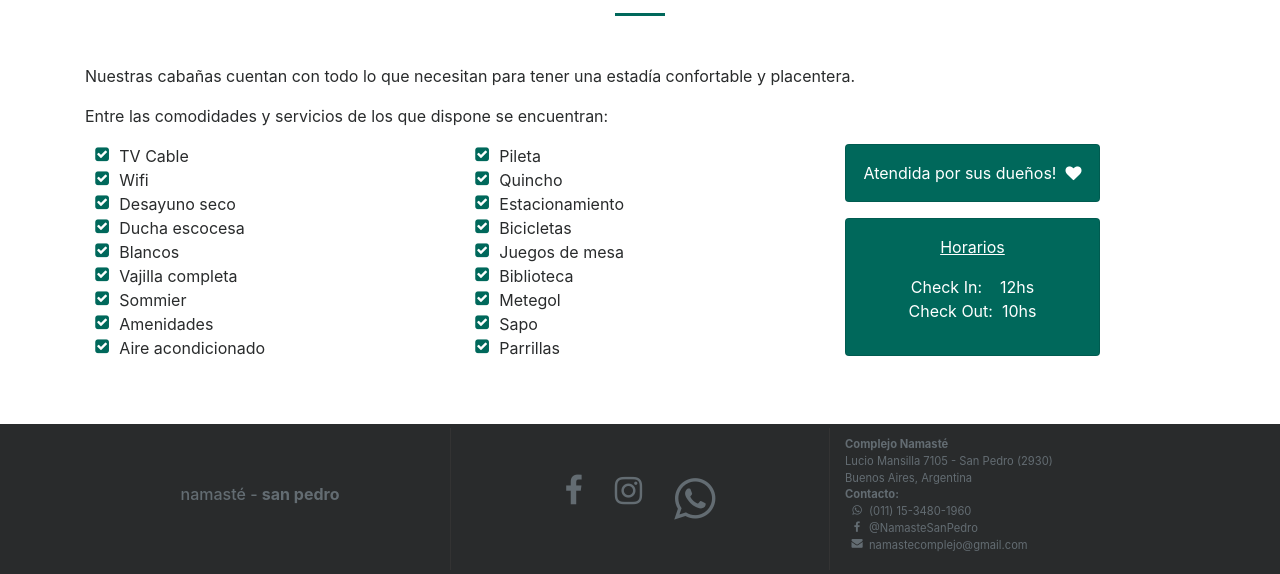
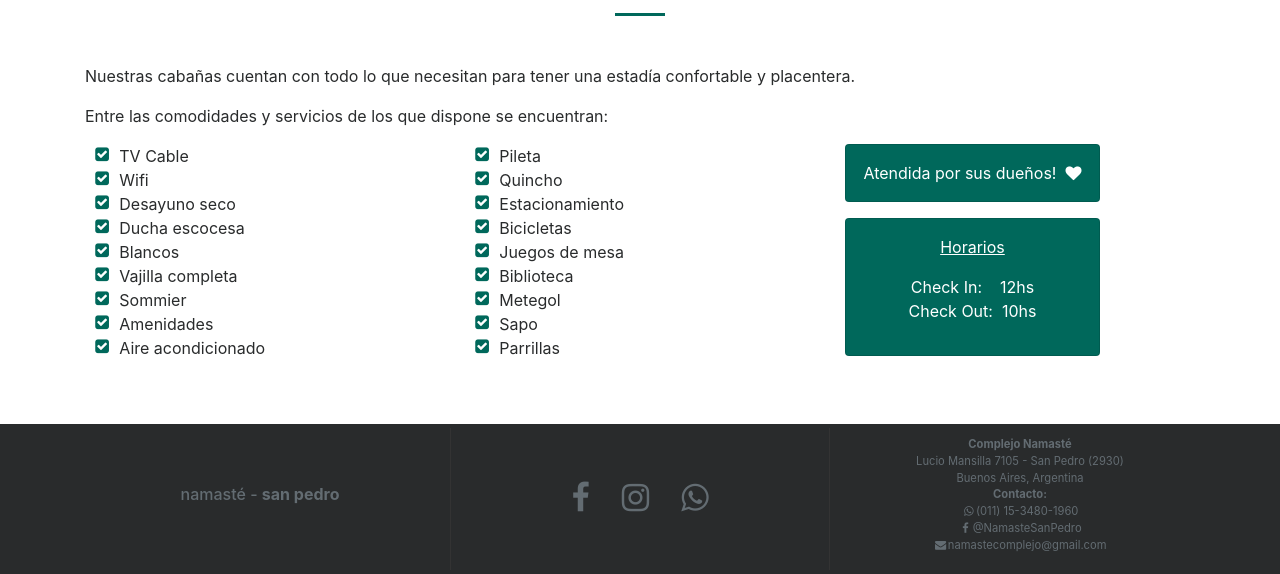
Before and after one commit to LautaroRiveiro/Namaste, a plain HTML site: page servicios.html in a window 1280 px wide. Shown: the part 575-1149 px from the top of the page. Drawn offline with nearby package versions, Linux system fonts and the light colour scheme.

Commit message:
31. Arreglos estilos
Fix de estilos

```diff
--- a/sass/estilos.sass
+++ b/sass/estilos.sass
@@ -16,13 +16,12 @@
 
 /*=========== HEADER ===========*/
 
-.navbar-toggler-icon
-	color: $color-gsites !important
-	background-color: $color-gsites !important
-	border-radius: 8px
+.navbar-toggler:hover
+	cursor: pointer
 
 .navbar-brand
 	font-family: 'Krona One', sans-serif !important
+	width: fit-content
 
 .navbar-collapse
 	font-size: 0.8rem
@@ -74,7 +73,7 @@
 @include media-breakpoint-up(md)
 	footer
 		padding: 0px
-		#facebook, #instagram
+		#facebook, #instagram, #whatsapp
 			font-size: 2rem
 		#footer-brand h4
 			font-size: 1rem
--- a/servicios.html
+++ b/servicios.html
@@ -148,7 +148,7 @@
             <div class="row align-items-strecht">
                 <div id="footer-brand" class="col-12 col-md-4 px-1 mb-2 p-md-0 m-md-auto text-center"><h4>NAMASTÉ - <strong>SAN PEDRO</strong></h4></div>
 
-                <div class="col-sm-6 col-md-4 d-flex justify-content-stretch align-items-center borde-derecho px-1">
+                <div class="col-sm-6 col-md-4 d-flex justify-content-stretch align-items-center borde-derecho px-1 my-3 my-sm-0">
                     <div class="footer-social-media w-100 d-flex justify-content-center">
                         <div class="px-2 mx-2">
                             <a href="https://www.facebook.com/NamasteSanPedro/"><i id="facebook" class="fa fa-facebook fa-3x social-media-icono"></i></a>
@@ -162,16 +162,16 @@
                     </div>
                 </div>
 
-                <div class="col-sm-6 col-md-4">
+                <div class="col-sm-6 col-md-4 text-center">
                     <address class="contacto my-0 pt-2">
                         <strong>Complejo Namasté</strong><br>
                         Lucio Mansilla 7105 - San Pedro (2930)<br>
                         Buenos Aires, Argentina<br>
                         <strong>Contacto:</strong>
-                        <ul class="fa-ul">
-                            <li><i class="fa-li fa fa-whatsapp"></i>(011) 15-3480-1960</li>
-                            <li><i class="fa-li fa fa-facebook"></i>@NamasteSanPedro</li>
-                            <li><i class="fa-li fa fa-envelope"></i>namastecomplejo@gmail.com</li>
+                        <ul  class="list-unstyled">
+                            <li><i class="fa-fw fa fa-whatsapp"></i>(011) 15-3480-1960</li>
+                            <li><i class="fa-fw fa fa-facebook"></i>@NamasteSanPedro</li>
+                            <li><i class="fa-fw fa fa-envelope"></i>namastecomplejo@gmail.com</li>
                         </ul>
                     </address>
                 </div>
```
Also changed, not shown: biblioteca.html (+6 -6 lines), cabanas.html (+6 -6 lines), index.html (+6 -6 lines), css/estilos.css, 1 other file.
